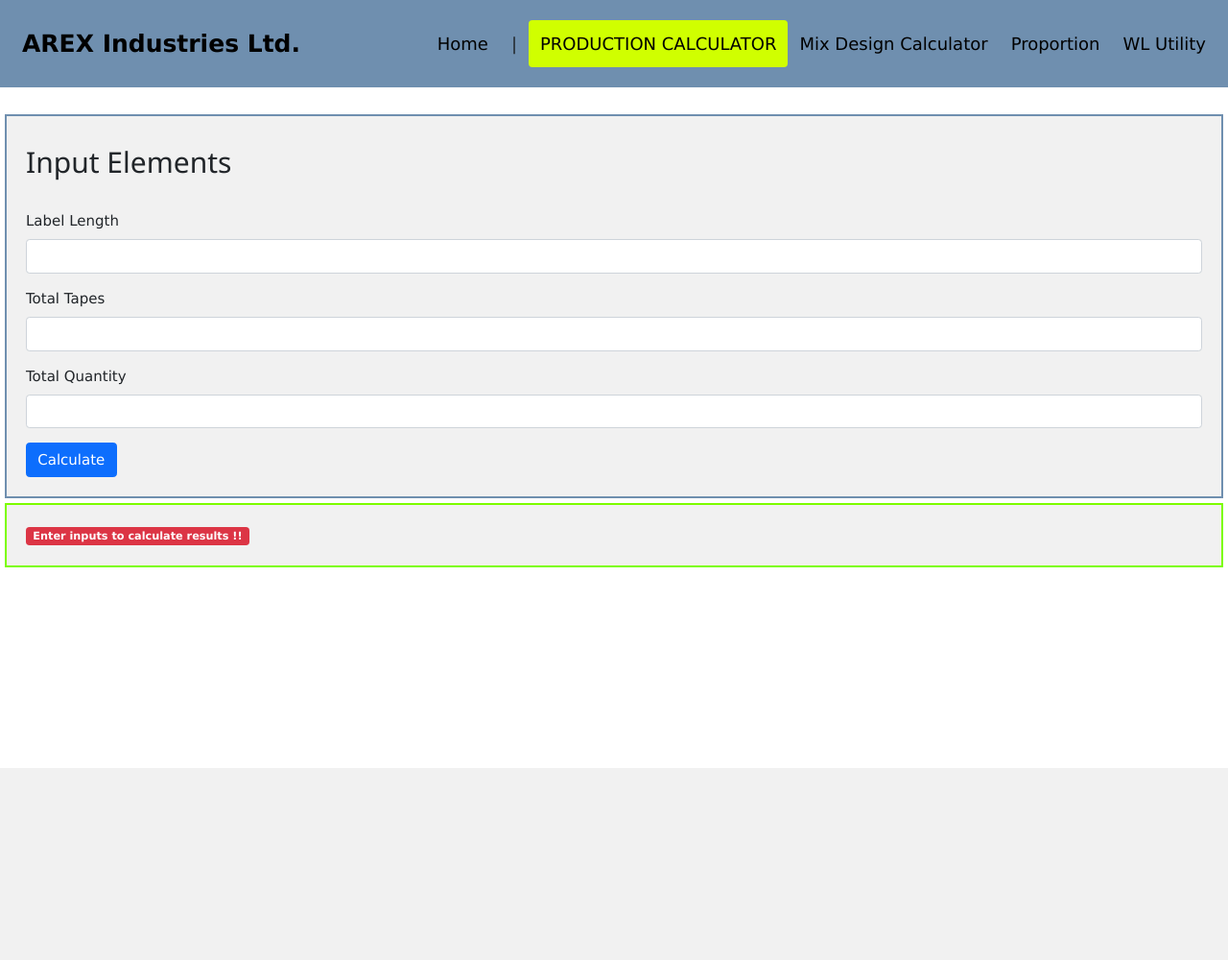
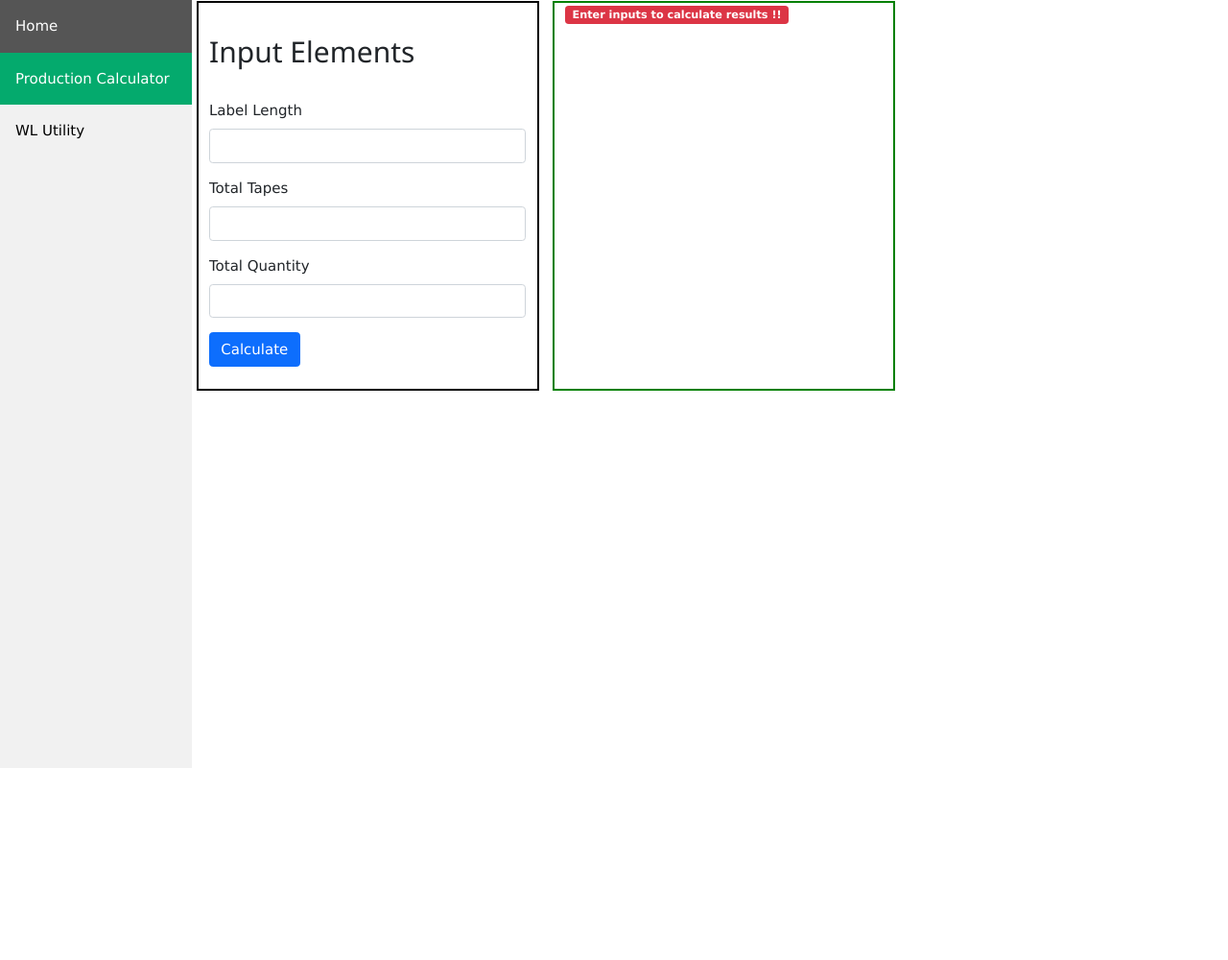
Before and after one commit to NaikSatvik/woven-labels-utility-php, a PHP site: page /production-calc.php in a window 1280 px wide. Shown: the whole page at 96% size. Before the commit the page ends 800 px from the top, so only its background shows below. Run offline with PHP 8.4, Linux system fonts and the light colour scheme.

Commit message:
UI altered in whole application..

```diff
--- a/assets/css/main.css
+++ b/assets/css/main.css
@@ -1,81 +1,54 @@
-* {
-    box-sizing: border-box;
+body {
+  margin: 0;
+  font-family: "Lato", sans-serif;
 }
 
-body {
-    margin: 0;
-    font-family: Arial, Helvetica, sans-serif;
+.sidebar {
+  margin: 0;
+  padding: 0;
+  width: 200px;
+  background-color: #f1f1f1;
+  position: fixed;
+  height: 100%;
+  overflow: auto;
 }
 
-.header {
-    overflow: hidden;
-    background-color: #6F8FAF;
-    padding: 20px 10px;
-    border: solid 1px #6F8FAF;
+.sidebar a {
+  display: block;
+  color: black;
+  padding: 16px;
+  text-decoration: none;
 }
 
-.header a {
-    float: left;
-    color: black;
-    text-align: center;
-    padding: 12px;
-    text-decoration: none;
-    font-size: 18px;
-    line-height: 25px;
-    border-radius: 4px;
+.sidebar a.active {
+  background-color: #04AA6D;
+  color: white;
 }
 
-.header a.logo {
-    font-size: 25px;
-    font-weight: bold;
+.sidebar a:hover:not(.active) {
+  background-color: #555;
+  color: white;
 }
 
-.header a:hover {
-    background-color: #ddd;
-    color: black;
+div.content {
+  margin-left: 200px;
+  padding: 1px 16px;
+  height: 1000px;
 }
 
-.header a.active {
-    background-color: #d0ff00;
-    color: black;
-    text-transform: uppercase;
+@media screen and (max-width: 700px) {
+  .sidebar {
+    width: 100%;
+    height: auto;
+    position: relative;
+  }
+  .sidebar a {float: left;}
+  div.content {margin-left: 0;}
 }
 
-.header-right {
-    float: right;
+@media screen and (max-width: 400px) {
+  .sidebar a {
+    text-align: center;
+    float: none;
+  }
 }
-
-@media screen and (max-width: 500px) {
-    .header a {
-        float: none;
-        display: block;
-        text-align: left;
-    }
-
-    .header-right {
-        float: none;
-    }
-}
-
-.main-body {
-    padding: 20px;
-    background-color: #f1f1f1;
-    border: solid 2px #6F8FAF;
-    margin: 5px;
-}
-
-.results {
-    padding: 20px;
-    background-color: #f1f1f1;
-    border: solid 2px #7CFC00;
-    margin: 5px;
-}
-
-table {
-    border-collapse: collapse;
-    width: 50%;
-}
-
-tr {
-    border-bottom: 1px solid #ddd;
-}
--- a/production-calc.php
+++ b/production-calc.php
@@ -7,19 +7,16 @@
     <link rel="stylesheet" href="https://www.w3schools.com/w3css/4/w3.css">
 </head>
 <body>
-    <div class="header">
-        <a href="#default" class="logo">AREX Industries Ltd.</a>
-        <div class="header-right">
+    <div class="sidebar">
         <a href="index.php">Home</a>
-            <a>|</a>
         <a class="active" href="production-calc.php">Production Calculator</a>
-            <a href="mix-design-calc.php">Mix Design Calculator</a>
-            <a href="proportion.php">Proportion</a>
         <a href="wl-utility.php">WL Utility</a>
     </div>
-    </div>
+
+    <div class="content">
+        <div class="row justify-content-start">
+            <div style="border: 2px solid black;" class="col-4">
                 <br>
-    <div class="main-body">
                 <h2>Input Elements</h2><br>
                 <form action="production-calc.php" method="post">
                     <div class="mb-3">
@@ -36,9 +33,10 @@
                     </div>
                     <button type="submit" name="submit" class="btn btn-primary">Calculate</button>
                 </form>
+                <br>
             </div>
-
-    <div class="results">
+            &nbsp;&nbsp;&nbsp;
+            <div style="border: 2px solid green;" class="col-4">
                 <?php
                     if (isset($_POST['submit'])) {
                         $labelLength = $_POST["LabelLength"];
@@ -55,18 +53,26 @@
                         <table>
                             <tr>
                                 <td>Label Length: <span class="badge bg-info text-dark"><?php echo $labelLength ?></span></td>
+                            </tr>
+                            <tr>
+                                <td>Total Tapes: <span class="badge bg-info text-dark"><?php echo $totalTapes ?></span></td>
+                            </tr>
+                            <tr>
+                                <td>Total Quantity: <span class="badge bg-info text-dark"><?php echo $totalQuantity ?></span></td>
+                            </tr>
+                            <tr><td></td></tr>
+                            <tr><td></td></tr>
+                            <tr><td></td></tr>
+                            <tr>
                                 <td>Pre-Select for 1 meter: <span class="badge bg-success"><?php echo $PreSelect ?></span></td>
                             </tr>
                             <tr>
-                        <td>Total Tapes: <span class="badge bg-info text-dark"><?php echo $totalTapes ?></span></td>
                                 <td>Quantity in Single Tape: <span class="badge bg-success"><?php echo $QuantitySingleTape ?></span></td>
                             </tr>
                             <tr>
-                        <td></td>
                                 <td>Total Quantity in 1 meter: <span class="badge bg-success"><?php echo $TotalQuantityMeter ?></span></td>
                             </tr>
                             <tr>
-                        <td>Total Quantity: <span class="badge bg-info text-dark"><?php echo $totalQuantity ?></span></td>
                                 <td>Total Pre - Select: <span class="badge bg-success"><?php echo $TotalPreSelect ?></span></td>
                             </tr>
                         </table>
@@ -79,7 +85,8 @@
                     }
                 ?>
             </div>
-
+        </div>
+    </div>
     <!-- Script -->
     <script src="https://cdn.jsdelivr.net/npm/bootstrap@5.0.2/dist/js/bootstrap.bundle.min.js" integrity="sha384-MrcW6ZMFYlzcLA8Nl+NtUVF0sA7MsXsP1UyJoMp4YLEuNSfAP+JcXn/tWtIaxVXM" crossorigin="anonymous"></script>
 </body>
```
Also changed, not shown: index.php (+16 -16 lines). Lines whose indentation alone changed are shown as unchanged.
